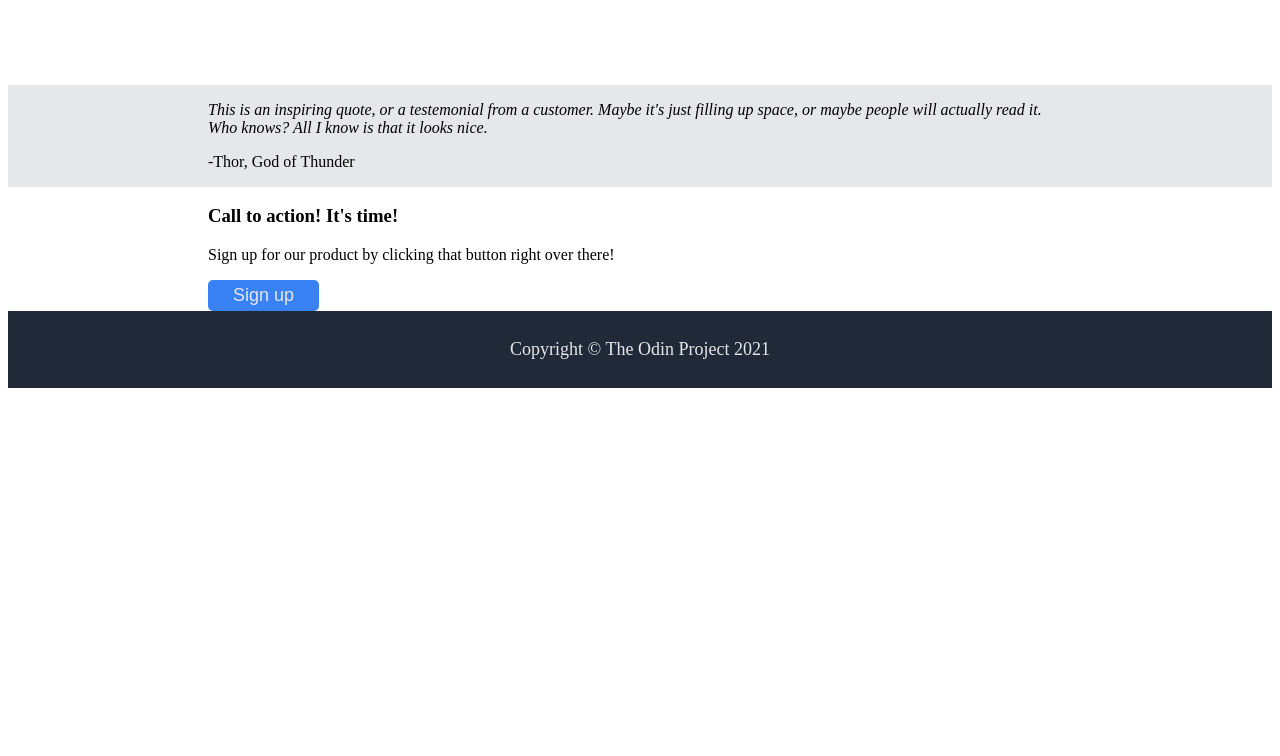
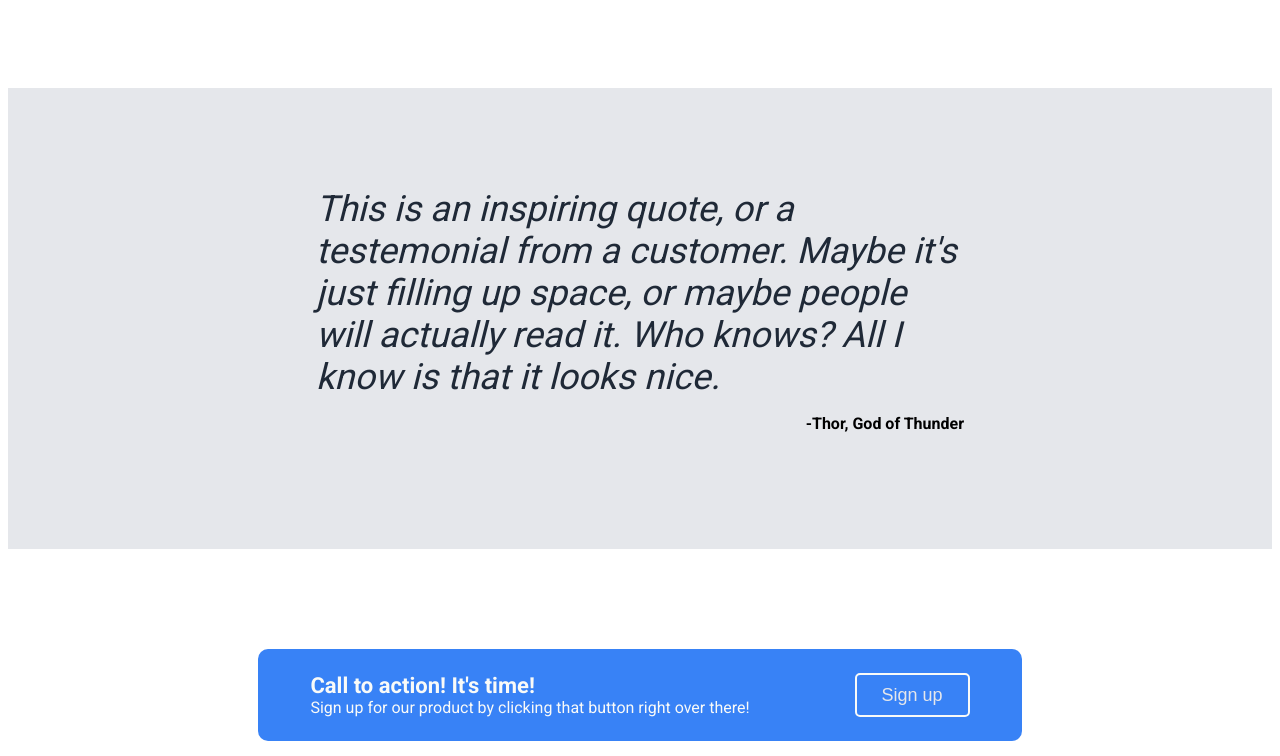
Before and after one commit to pitagorinpoucak/OdinsLandingPage, a plain HTML site: page index.html in a window 1280 px wide. Shown: the part 944-1700 px from the top of the page. Before the commit the page ends 1340 px from the top, so only its background shows below. Drawn offline with Linux system fonts and the light colour scheme.

Commit message:
- Finished version 1.0 - TODO:     - clean up the code     - refactor code     - check if anything could be done better

```diff
--- a/index.html
+++ b/index.html
@@ -46,7 +46,7 @@
         </div>
     </div>
     <div class="body" id="three">
-        <p class="quote"><em>This is an inspiring quote, or a testemonial from a customer.     Maybe it's just filling up space, or maybe people will actually read it. Who knows? All I know is that it looks nice.</em></p>
+        <p class="quote">This is an inspiring quote, or a testemonial from a customer.     Maybe it's just filling up space, or maybe people will actually read it. Who knows? All I know is that it looks nice.</p>
         <p class="author"> -Thor, God of Thunder </p>
     </div>
     <div class="body" id="four">
--- a/style.css
+++ b/style.css
@@ -1,7 +1,9 @@
+@import url('https://fonts.googleapis.com/css2?family=Roboto:wght@400;700&display=swap');
 
 body {
     display: flex;
     flex-direction: column;
+    font-family: Roboto, sans-serif;
 }
 
 
@@ -129,6 +131,55 @@ button a {
 
 .body#three {
     background-color: #E5E7EB;
+    padding: 100px 200px;
+    display: flex;
+    flex-direction: column;
+    align-items: center;
+}
+
+.body#three p {
+    width: 75%;
+
+}
+
+.quote {
+    font-style: italic;
+    font-size: 36px;
+    color: #1F2937;
+    margin: 0;
+}
+
+.author {
+    text-align: right;
+    font-weight: 700;
+}
+
+.body#four {
+    background-color: #3882f6;
+    margin: 100px 250px 100px 250px;
+    border-radius: 10px;
+    display: flex;
+    justify-content: space-around;
+    padding: 24px 0 24px 0;
+}
+
+.call h3 {
+    margin: 0;
+    padding: 0;
+    font-size: 22px;
+    font-weight: 700;
+    color: #F9FAF8;
+}
+
+.call p {
+    margin: 0;
+    padding 0;
+    color: #F9FAF8;
+}
+
+.body#four button {
+    border: 2px solid #F9FAF8;
+    box-sizing: border-box;
 }
 
 .footer {
```
